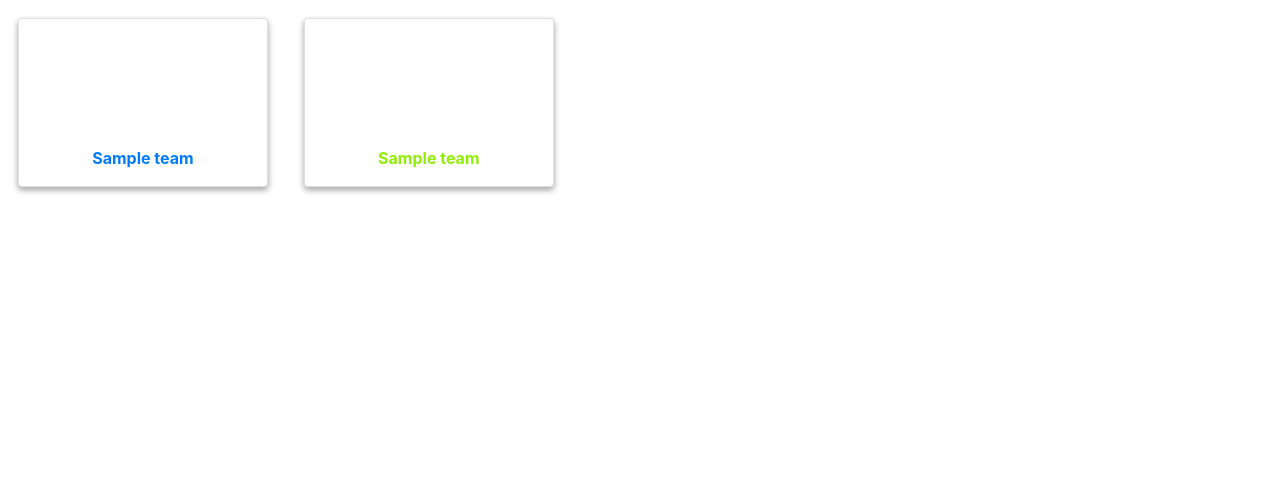
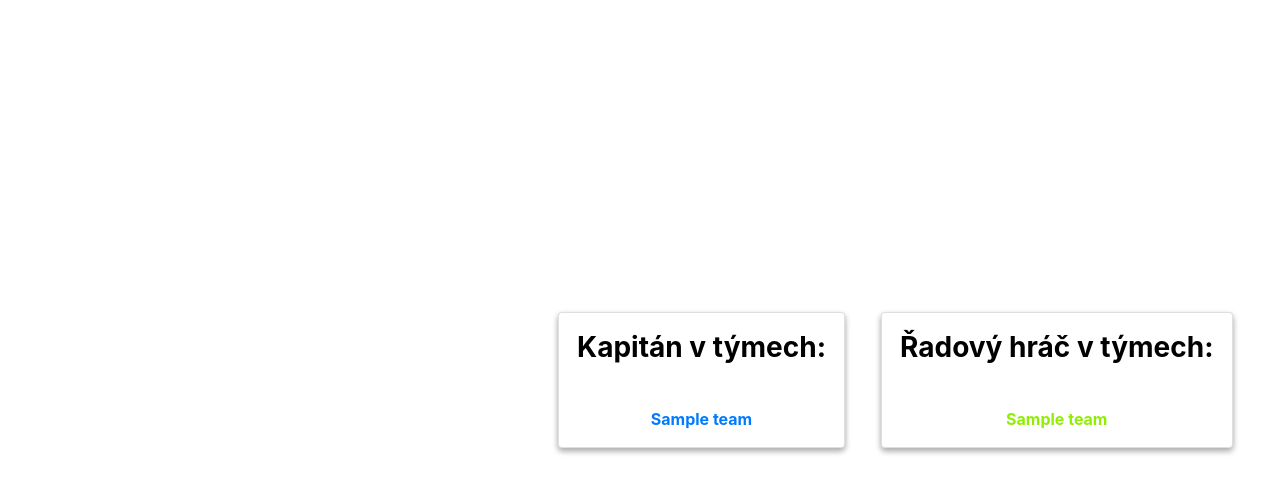
Before and after one commit to Jonnymen/IIS-projekt, a Django app: page /my_teams/ in a window 1280 px wide. Shown: the part 56-549 px from the top of the page. Run offline with Django 3.2, Linux system fonts and the light colour scheme; a user stored in the database is signed in; tables that the repository leaves empty hold one stand-in row (values such as "Sample post"); some libraries are stand-ins or nearby versions.

Commit message:
My teams html

```diff
--- a/IIS_project/Kulecnik/templates/Kulecnik/my_teams.html
+++ b/IIS_project/Kulecnik/templates/Kulecnik/my_teams.html
@@ -9,17 +9,25 @@
     .paperStyle {
       box-shadow: 0 3px 6px rgba(0,0,0,0.16), 0 3px 6px rgba(0,0,0,0.23);
     }
+    .center {
+        align-items: center;
+        position: fixed;
+        top: 50%;
+        left: 50%;
+        margin-top: -50px;
+        margin-left: -100px;
+    }
 </style>
 
 {% extends 'base.html' %}
 {% block content %}
-  <table>
+  <table class="center">
     <tr>
       <td>
       <div class="card paperStyle">
 <table>
             <tr>
-                <th><h3 style="text-align:center"><b><font color="#FFFFFF">Týmy, kde jsem <br> kapitán</font></b></h3></th>
+                <th><h3 style="text-align:center"><b><font color="#000000">Kapitán v týmech:</font></b></h3></th>
             </tr>
             {% for team in teams_c %}
             <tr>
@@ -35,7 +43,7 @@
       <div class="card paperStyle">
        <table>
             <tr>
-                <th><h3 style="text-align:center"><b><font color="#FFFFFF">Týmy, kde jsem <br> řadový hráč</font></b></h3></th>
+                <th><h3 style="text-align:center"><b><font color="#000000">Řadový hráč v týmech:</font></b></h3></th>
             </tr>
             {% for team in teams_p %}
             <tr>
```
